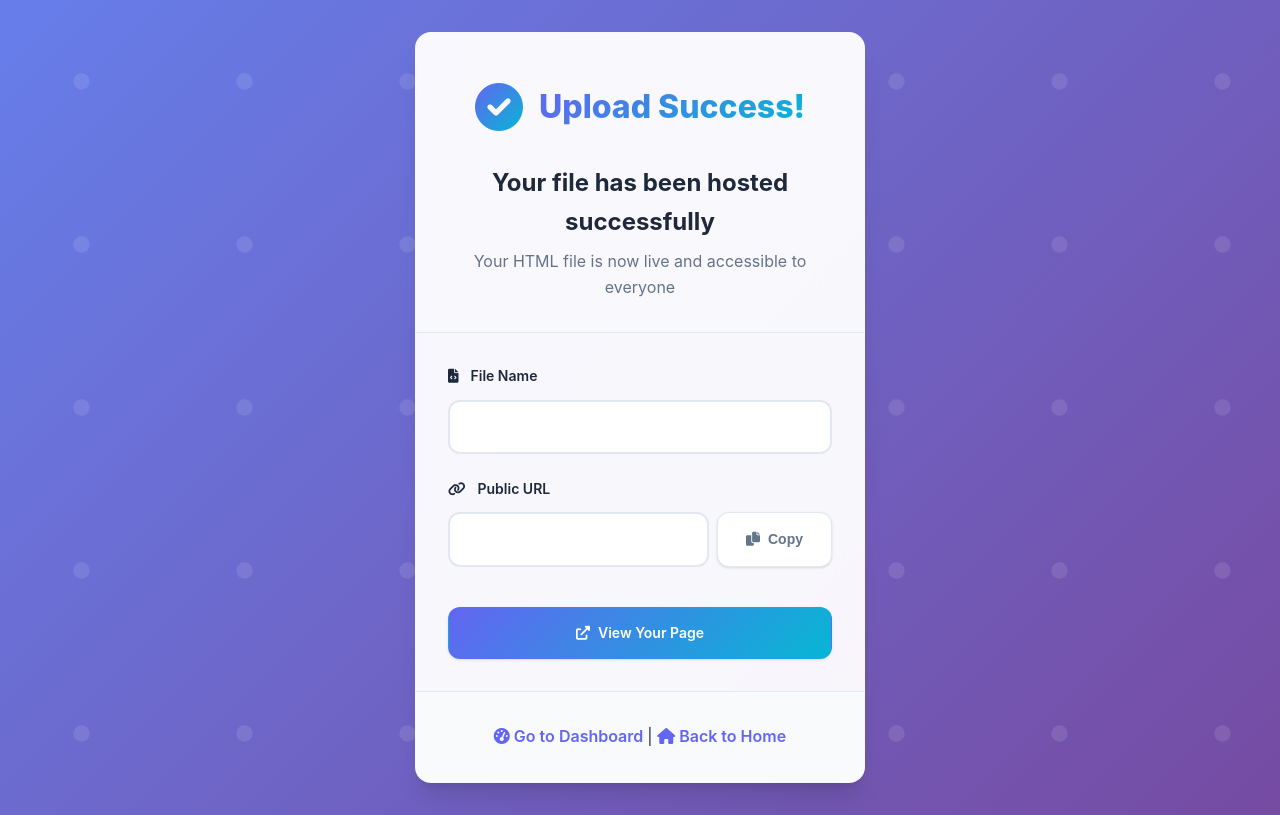
After one commit to jyotiska222/HTML-Hosting, a Flask app: template templates/success.html in a window 1280 px wide. The commit adds this page. Run offline with Flask 3, Linux system fonts and the light colour scheme; the template is opened without the code that fills it, so the values that code supplies are empty.

```diff
--- a/templates/error.html
+++ b/templates/error.html
@@ -6,7 +6,7 @@
     <meta charset="UTF-8">
     <meta name="viewport" content="width=device-width, initial-scale=1.0">
     <title>Error - HTML Hosting Service</title>
-    <link rel="stylesheet" href="{{ url_for('static', filename='style.css') }}">
+    <link rel="stylesheet" href="{{ url_for('static', filename='css/style.css') }}">
 </head>
 <body>
     <div class="container">
--- /dev/null
+++ b/templates/success.html
@@ -0,0 +1,105 @@
+<!DOCTYPE html>
+<html lang="en">
+<head>
+    <meta charset="UTF-8">
+    <meta name="viewport" content="width=device-width, initial-scale=1.0">
+    <title>Upload Success - HTML Host</title>
+    <link rel="stylesheet" href="https://cdnjs.cloudflare.com/ajax/libs/font-awesome/6.0.0/css/all.min.css">
+    <link rel="stylesheet" href="{{ url_for('static', filename='css/style.css') }}">
+</head>
+<body>
+    <div class="auth-container">
+        <div class="auth-card">
+            <div class="auth-header">
+                <div class="auth-logo">
+                    <i class="fas fa-check-circle" style="color: var(--success);"></i>
+                    <h1>Upload Success!</h1>
+                </div>
+                <div class="auth-welcome">
+                    <h2>Your file has been hosted successfully</h2>
+                    <p>Your HTML file is now live and accessible to everyone</p>
+                </div>
+            </div>
+
+            <div class="auth-form">
+                <div class="form-group">
+                    <label>
+                        <i class="fas fa-file-code"></i>
+                        File Name
+                    </label>
+                    <input type="text" value="{{ filename }}" readonly class="form-control">
+                </div>
+
+                <div class="form-group">
+                    <label>
+                        <i class="fas fa-link"></i>
+                        Public URL
+                    </label>
+                    <div class="url-display">
+                        <input type="text" value="{{ access_url }}" readonly class="url-input" id="urlInput">
+                        <button type="button" class="btn btn-secondary copy-url" onclick="copyUrl()">
+                            <i class="fas fa-copy"></i> Copy
+                        </button>
+                    </div>
+                </div>
+
+                <div class="form-group">
+                    <a href="{{ access_url }}" target="_blank" class="btn btn-primary">
+                        <i class="fas fa-external-link-alt"></i> View Your Page
+                    </a>
+                </div>
+            </div>
+
+            <div class="auth-links">
+                <p>
+                    <a href="{{ url_for('dashboard') }}">
+                        <i class="fas fa-tachometer-alt"></i>
+                        Go to Dashboard
+                    </a>
+                    |
+                    <a href="{{ url_for('index') }}">
+                        <i class="fas fa-home"></i>
+                        Back to Home
+                    </a>
+                </p>
+            </div>
+        </div>
+    </div>
+
+    <script>
+        function copyUrl() {
+            const urlInput = document.getElementById('urlInput');
+            const copyBtn = document.querySelector('.copy-url');
+
+            urlInput.select();
+            urlInput.setSelectionRange(0, 99999); // For mobile devices
+
+            try {
+                navigator.clipboard.writeText(urlInput.value).then(() => {
+                    copyBtn.innerHTML = '<i class="fas fa-check"></i> Copied!';
+                    copyBtn.style.background = 'var(--success)';
+                    copyBtn.style.color = 'white';
+
+                    setTimeout(() => {
+                        copyBtn.innerHTML = '<i class="fas fa-copy"></i> Copy';
+                        copyBtn.style.background = '';
+                        copyBtn.style.color = '';
+                    }, 2000);
+                });
+            } catch (err) {
+                // Fallback for older browsers
+                document.execCommand('copy');
+                copyBtn.innerHTML = '<i class="fas fa-check"></i> Copied!';
+                copyBtn.style.background = 'var(--success)';
+                copyBtn.style.color = 'white';
+
+                setTimeout(() => {
+                    copyBtn.innerHTML = '<i class="fas fa-copy"></i> Copy';
+                    copyBtn.style.background = '';
+                    copyBtn.style.color = '';
+                }, 2000);
+            }
+        }
+    </script>
+</body>
+</html>
--- a/users.json
+++ b/users.json
@@ -17,6 +17,10 @@
                 {
                     "original_name": "simple_html.html",
                     "stored_name": "18d2446f_simple_html.html"
+                },
+                {
+                    "original_name": "sample.html",
+                    "stored_name": "test123_sample.html"
                 }
             ]
         }
```
